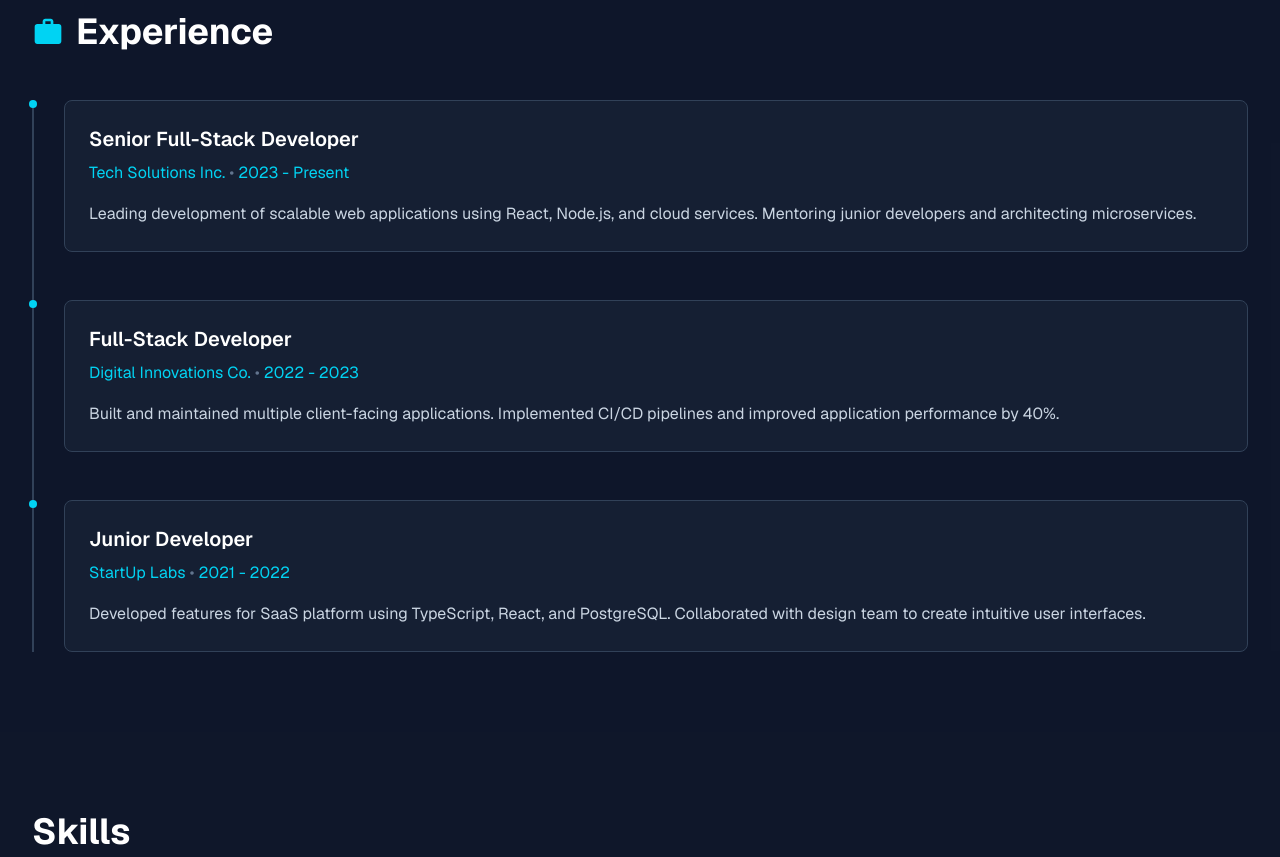
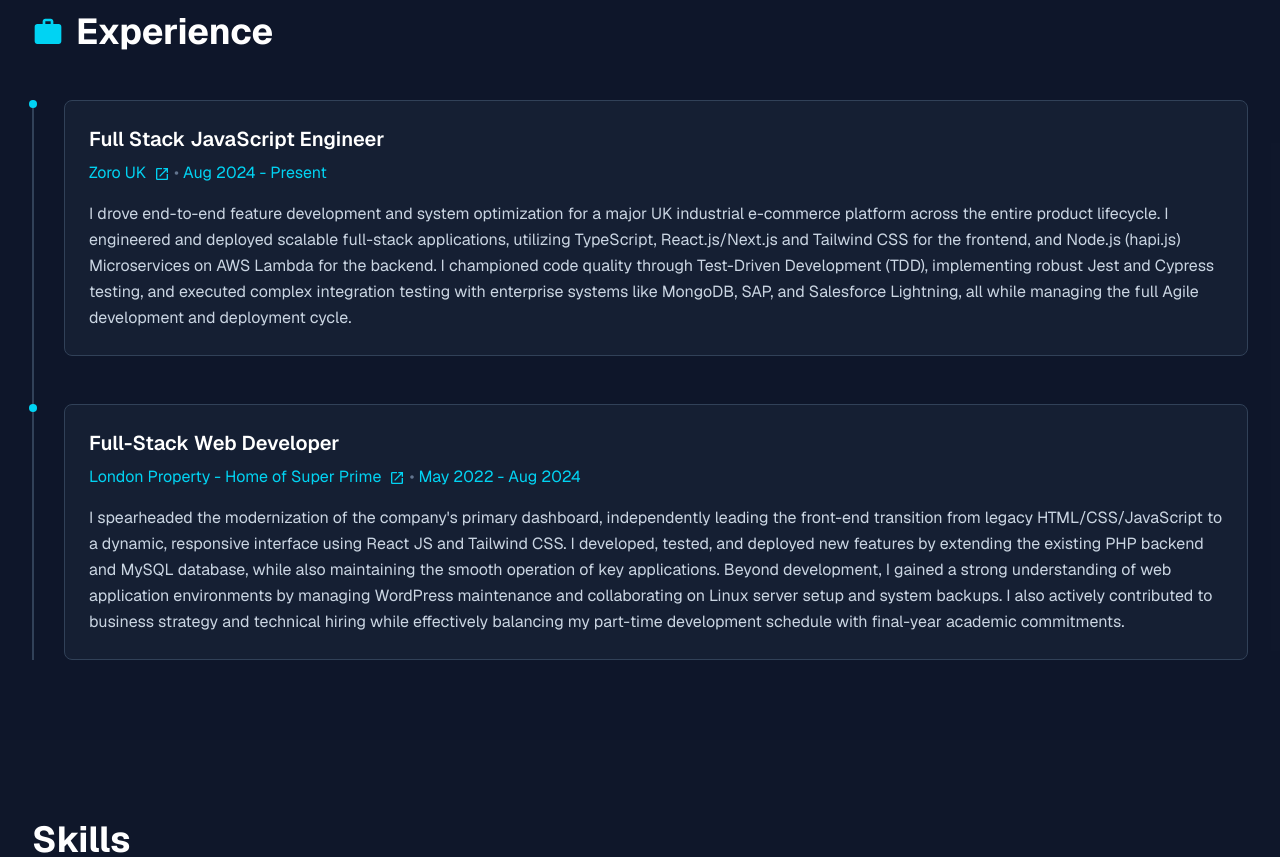
Before and after one commit to dominik-deak/portfolio, a Next.js app: page / in a window 1280 px wide. Shown: the part 620-1477 px from the top of the page. Built offline with nearby package versions, Linux system fonts and the light colour scheme.

Commit message:
add data for Experience

```diff
--- a/src/components/Experience.tsx
+++ b/src/components/Experience.tsx
@@ -1,4 +1,5 @@
-import { MdWork } from "react-icons/md";
+import Link from "next/link";
+import { MdOpenInNew, MdWork } from "react-icons/md";
 import experienceData from "@/data/experience.json";
 
 const Experience = () => {
@@ -27,8 +28,16 @@ const Experience = () => {
                     {exp.title}
                   </h3>
                   <p className="text-cyan-400 mb-4">
-                    {exp.company} <span className="text-slate-500">•</span>{" "}
-                    {exp.period}
+                    <Link
+                      href={exp.companyUrl}
+                      target="_blank"
+                      rel="noopener noreferrer"
+                    >
+                      {exp.company}
+                      {/* TODO: fix vertical alignment of the icon */}
+                      <MdOpenInNew className="inline-block ml-2" />
+                    </Link>{" "}
+                    <span className="text-slate-500">•</span> {exp.period}
                   </p>
                   <p className="text-slate-300 leading-relaxed">
                     {exp.description}
--- a/src/data/experience.json
+++ b/src/data/experience.json
@@ -1,23 +1,18 @@
 [
   {
     "id": 1,
-    "title": "Senior Full-Stack Developer",
-    "company": "Tech Solutions Inc.",
-    "period": "2023 - Present",
-    "description": "Leading development of scalable web applications using React, Node.js, and cloud services. Mentoring junior developers and architecting microservices."
+    "title": "Full Stack JavaScript Engineer",
+    "company": "Zoro UK",
+    "companyUrl": "https://www.zoro.co.uk",
+    "period": "Aug 2024 - Present",
+    "description": "I drove end-to-end feature development and system optimization for a major UK industrial e-commerce platform across the entire product lifecycle. I engineered and deployed scalable full-stack applications, utilizing TypeScript, React.js/Next.js and Tailwind CSS for the frontend, and Node.js (hapi.js) Microservices on AWS Lambda for the backend. I championed code quality through Test-Driven Development (TDD), implementing robust Jest and Cypress testing, and executed complex integration testing with enterprise systems like MongoDB, SAP, and Salesforce Lightning, all while managing the full Agile development and deployment cycle."
   },
   {
     "id": 2,
-    "title": "Full-Stack Developer",
-    "company": "Digital Innovations Co.",
-    "period": "2022 - 2023",
-    "description": "Built and maintained multiple client-facing applications. Implemented CI/CD pipelines and improved application performance by 40%."
-  },
-  {
-    "id": 3,
-    "title": "Junior Developer",
-    "company": "StartUp Labs",
-    "period": "2021 - 2022",
-    "description": "Developed features for SaaS platform using TypeScript, React, and PostgreSQL. Collaborated with design team to create intuitive user interfaces."
+    "title": "Full-Stack Web Developer",
+    "company": "London Property - Home of Super Prime",
+    "companyUrl": "https://londonproperty.co.uk/",
+    "period": "May 2022 - Aug 2024",
+    "description": "I spearheaded the modernization of the company's primary dashboard, independently leading the front-end transition from legacy HTML/CSS/JavaScript to a dynamic, responsive interface using React JS and Tailwind CSS. I developed, tested, and deployed new features by extending the existing PHP backend and MySQL database, while also maintaining the smooth operation of key applications. Beyond development, I gained a strong understanding of web application environments by managing WordPress maintenance and collaborating on Linux server setup and system backups. I also actively contributed to business strategy and technical hiring while effectively balancing my part-time development schedule with final-year academic commitments."
   }
 ]
```
